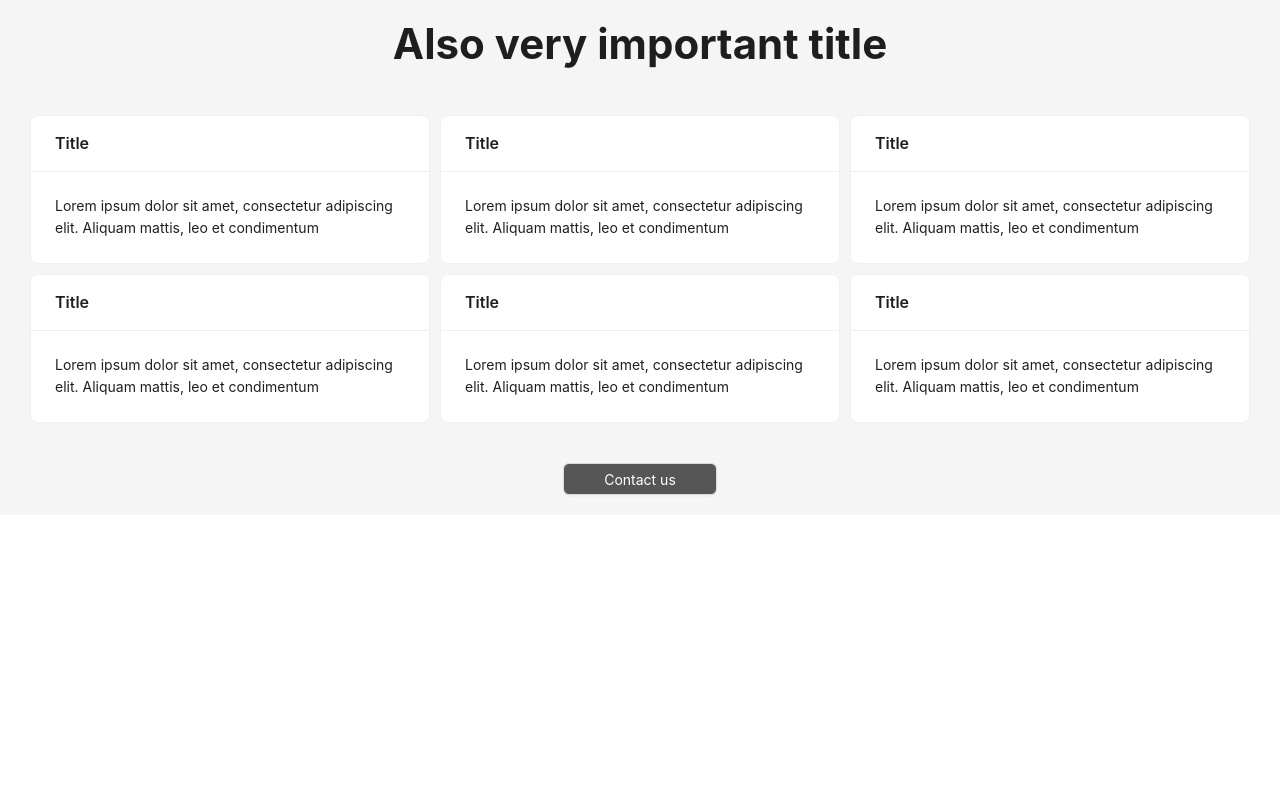
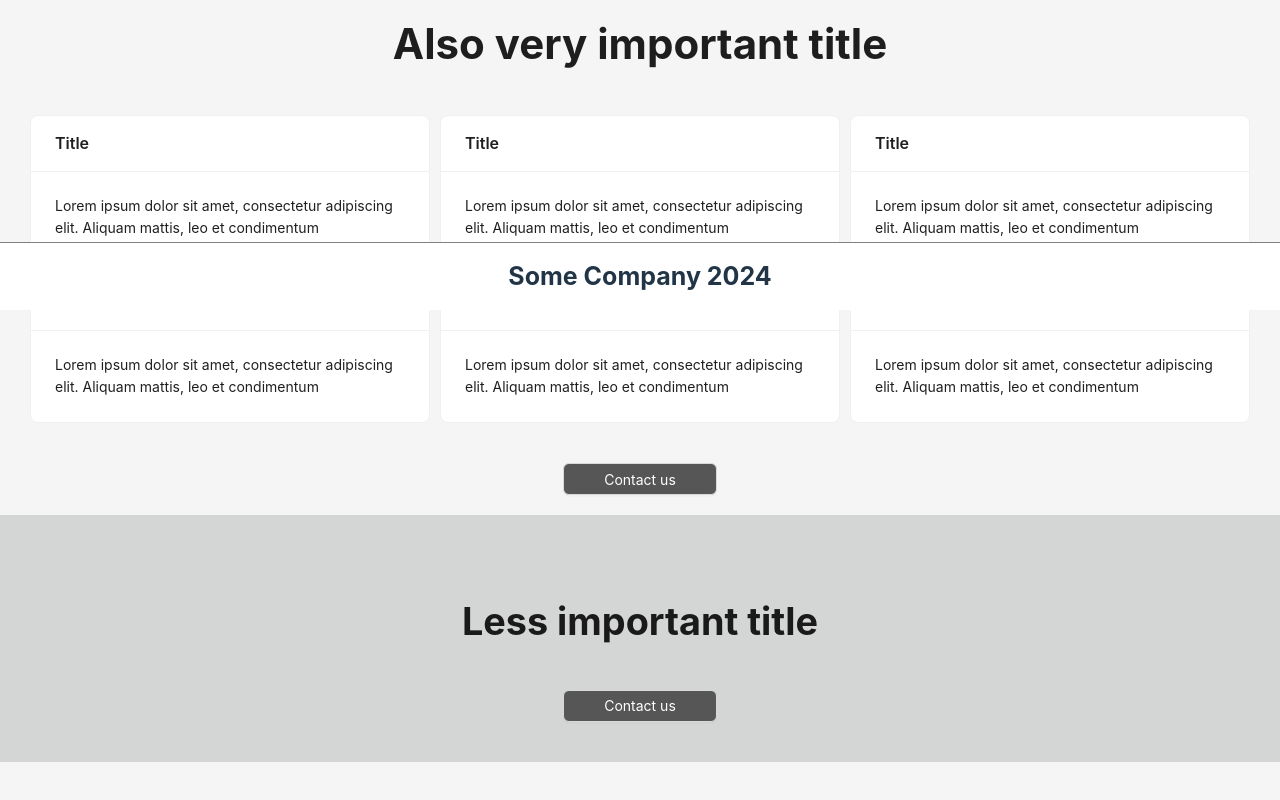
Before and after one commit to Heinzic/fullstack-form, a React (Vite) app in the folder client/: page / in a window 1280 px wide. Shown: the part 490-1290 px from the top of the page. Before the commit the page ends 1005 px from the top, so only its background shows below. Built offline with nearby package versions, Linux system fonts and the light colour scheme.

Commit message:
main page layout

```diff
--- /dev/null
+++ b/client/src/components/shared/Footer.tsx
@@ -0,0 +1,28 @@
+import styled from "styled-components";
+
+const StyledFooter = styled.footer`
+    display:flex;
+    flex-direction: row;
+    justify-content: center;
+    align-items: center;
+    margin: 0 auto;
+    padding:15px 50px;
+    width:100%;
+    font-size: 25px;
+    font-weight: bold;
+    box-shadow: grey 0px -1px;
+    position:sticky;
+    bottom:0;
+    background-color:white;
+    z-index:2;
+`
+
+function Footer() {
+    return (
+        <StyledFooter>
+            <span>Some Company 2024</span>
+        </StyledFooter>
+    );
+}
+
+export default Footer;
--- a/client/src/components/shared/Header.tsx
+++ b/client/src/components/shared/Header.tsx
@@ -15,6 +15,7 @@ const StyledHeader = styled.header`
     position:sticky;
     top:0;
     background-color:white;
+    z-index:2;
 `
 
 function Header() {
--- a/client/src/pages/Main.tsx
+++ b/client/src/pages/Main.tsx
@@ -3,6 +3,7 @@ import Header from "../components/shared/Header";
 import { Content } from "antd/es/layout/layout";
 import styled from "styled-components";
 import StyledButton from "../components/ui/StyledButton";
+import Footer from "../components/shared/Footer";
 
 const VideoSectionContainer = styled.div`
     display: flex;
@@ -30,8 +31,22 @@ const CardSectionContent = styled.div`
     flex-wrap: wrap;
     gap:10px;
 `
+const EmptySectionContainer = styled.div`
+    display: flex;
+    flex-direction: column;
+    align-items: center;
+    justify-content: center;
+    margin: 0px auto;
+    padding: 40px 30px;
+    gap:40px;
+    background-color:rgb(212,213,213);
+`
 const Styledh2 = styled.h2`
     font-size:3em;
+    margin-bottom:0px;
+`
+const Styledh3 = styled.h3`
+    font-size:2.7em;
     margin-bottom:0px;
 `
 
@@ -87,8 +102,12 @@ function Main() {
                         </CardSectionContent>
                         <StyledButton>Contact us</StyledButton>
                     </CardSectionContainer>
+                    <EmptySectionContainer>
+                        <Styledh3>Less important title</Styledh3>
+                        <StyledButton>Contact us</StyledButton>
+                    </EmptySectionContainer>
                 </Content>
-
+                <Footer/>
             </Layout>
         </>
     );
```
